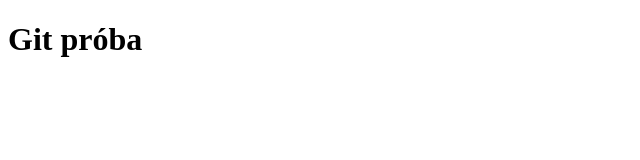
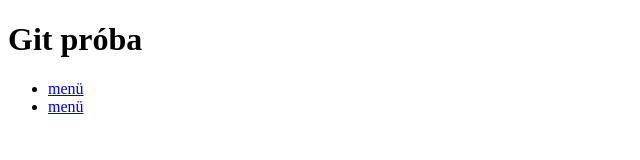
Before and after one commit to tarroland/git_gyak, a plain HTML site: page index.html in a window 1280 px wide. Shown: the whole page, without its empty margins (0-640 px from the left). Drawn offline with Linux system fonts and the light colour scheme.

Commit message:
menü kész

```diff
--- a/index.html
+++ b/index.html
@@ -10,7 +10,12 @@
         <header>
             <h1>Git próba</h1>
         </header>
-        <nav></nav>
+        <nav>
+            <ul>
+                <li><a href="#">menü</a></li>
+                <li><a href="#">menü</a></li>
+            </ul>
+        </nav>
         <artical></artical>
         <footer></footer>
     </main>
```
